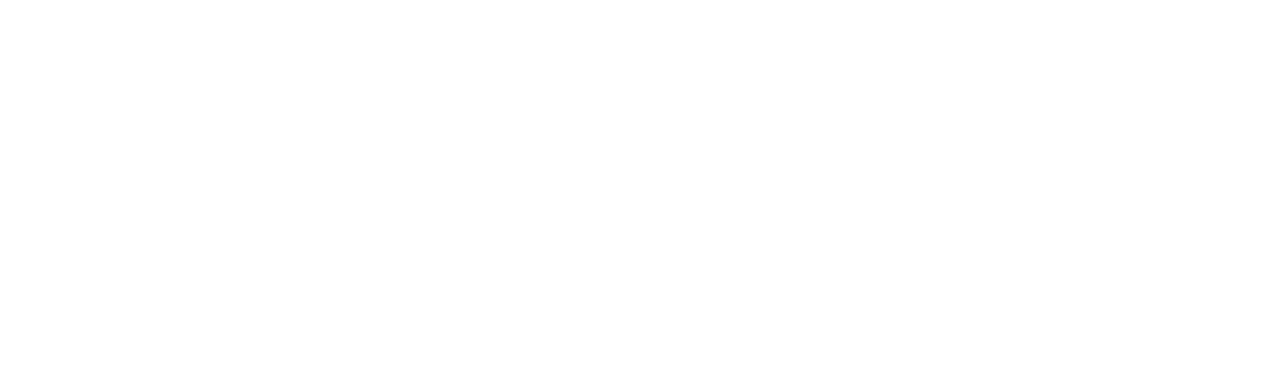
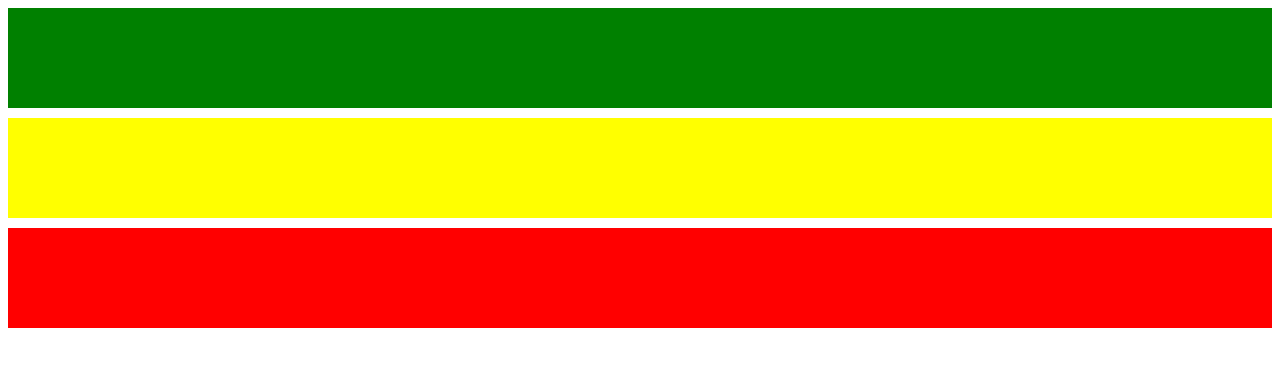
Before and after one commit to karthickeyan-mediwave/google-clone, a plain HTML site: page margin-flag/index.html in a window 1280 px wide. Drawn offline with Linux system fonts and the light colour scheme.

Commit message:
css  margin-to-flag

```diff
--- a/margin-flag/index.html
+++ b/margin-flag/index.html
@@ -4,6 +4,7 @@
     <meta charset="UTF-8" />
     <meta name="viewport" content="width=device-width, initial-scale=1.0" />
     <title>google-clone</title>
+    <link rel="stylesheet" href="style.css" />
   </head>
   <body>
     <div>
--- a/margin-flag/style.css
+++ b/margin-flag/style.css
@@ -0,0 +1,14 @@
+.green {
+  background-color: green;
+  height: 100px;
+}
+.yellow {
+  background-color: yellow;
+  height: 100px;
+  margin-top: 10px;
+  margin-bottom: 10px;
+}
+.red {
+  background-color: red;
+  height: 100px;
+}
```
